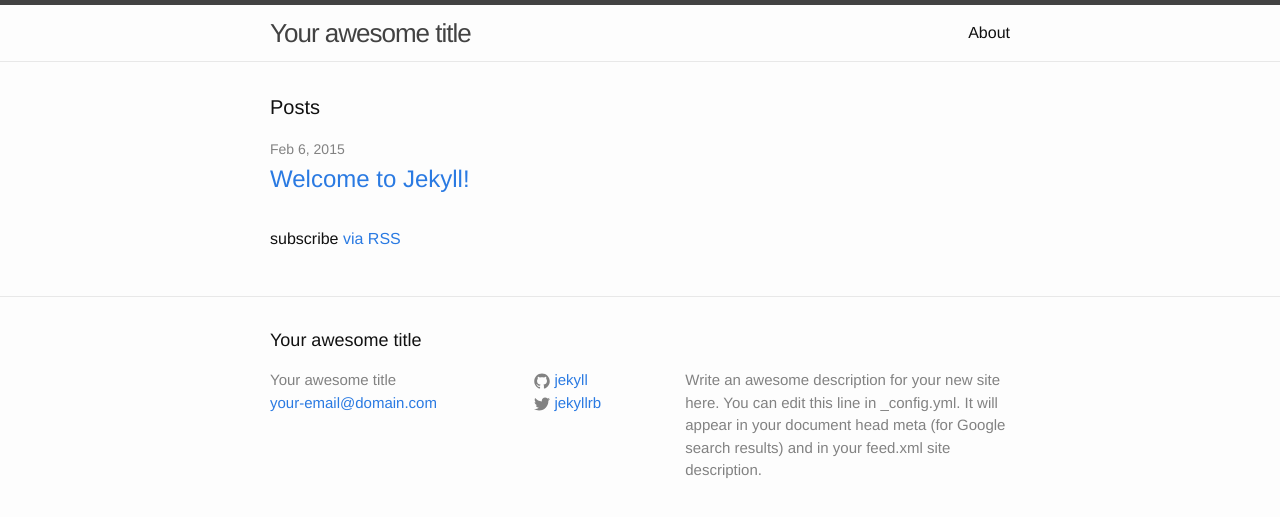
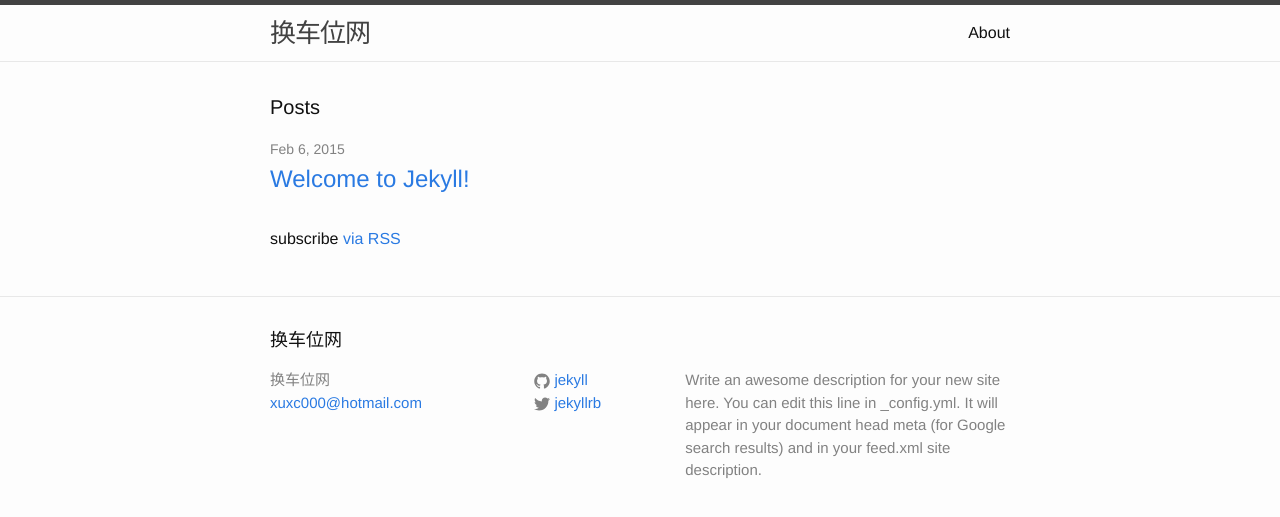
Before and after one commit to xuxic/hcw, a Jekyll site: the page built from index.html, in a window 1280 px wide. Shown: the top 517 px of the page. Built offline with Jekyll 4.4.1, drawn with Linux system fonts in a browser that asks for light colours.

Commit message:
add project path

```diff
--- a/_config.yml
+++ b/_config.yml
@@ -1,11 +1,11 @@
 # Site settings
-title: Your awesome title
-email: your-email@domain.com
+title: 换车位网
+email: xuxc000@hotmail.com
 description: > # this means to ignore newlines until "baseurl:"
   Write an awesome description for your new site here. You can edit this
   line in _config.yml. It will appear in your document head meta (for
   Google search results) and in your feed.xml site description.
-baseurl: "" # the subpath of your site, e.g. /blog/
+baseurl: "/hcw" # the subpath of your site, e.g. /blog/
 url: "http://yourdomain.com" # the base hostname & protocol for your site
 twitter_username: jekyllrb
 github_username:  jekyll
```
